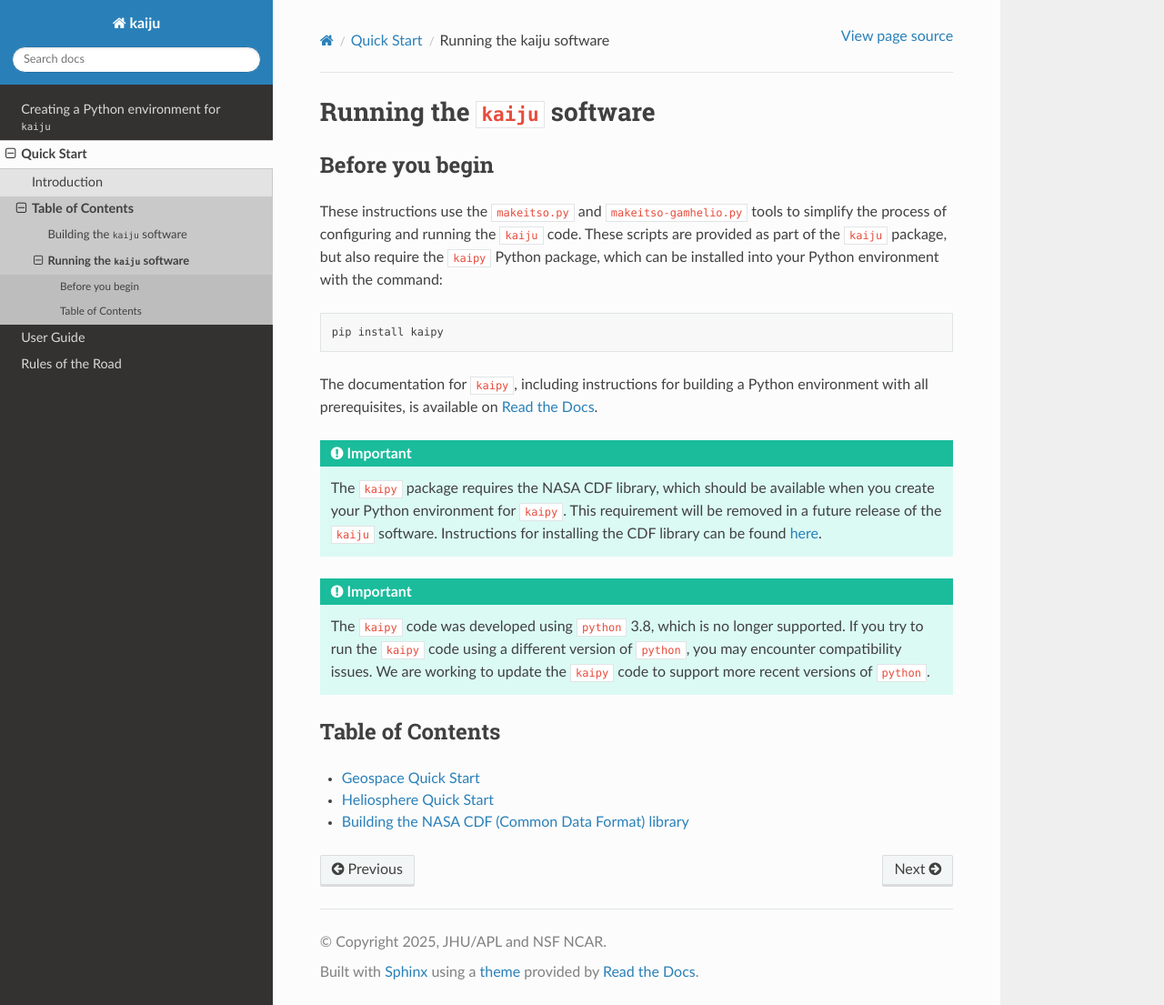
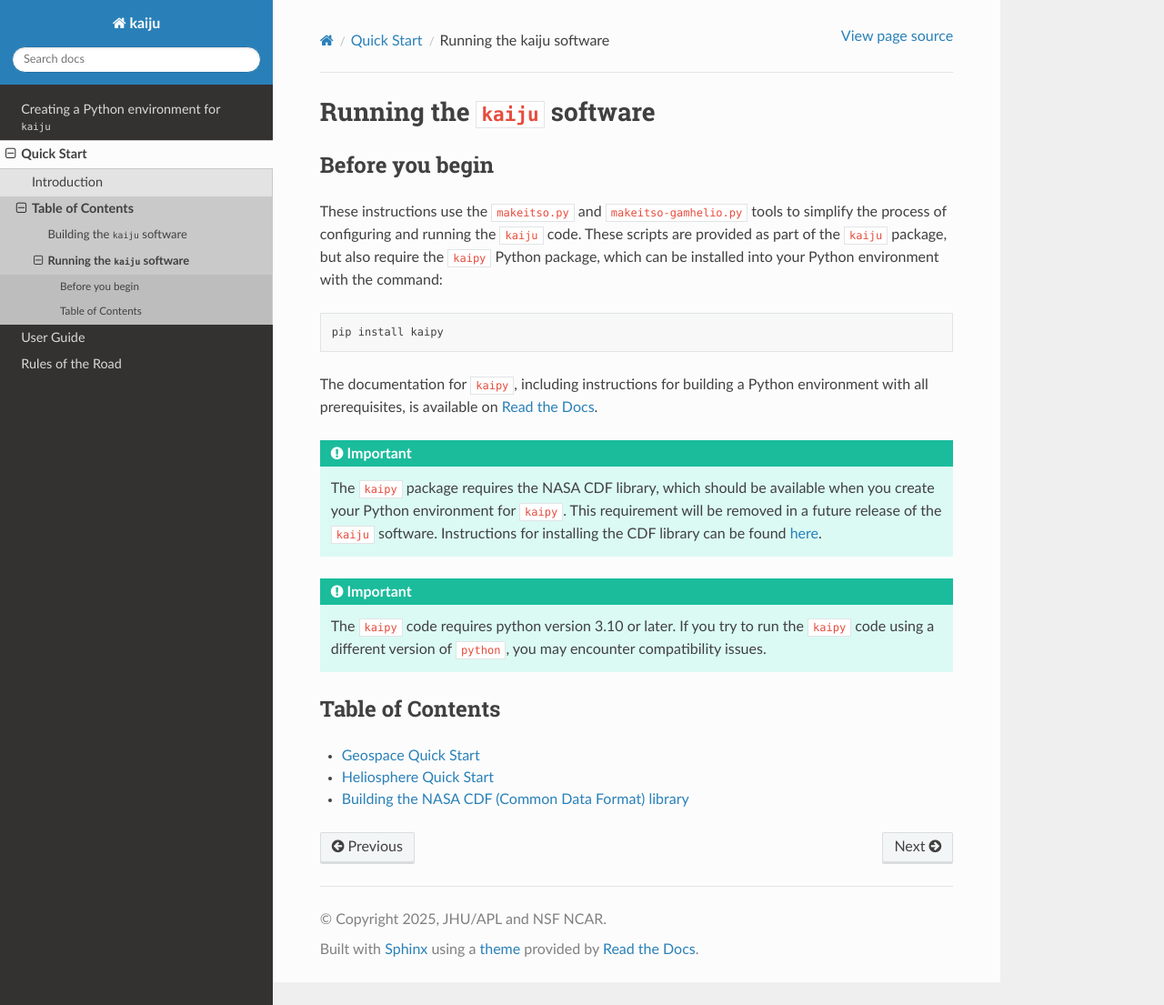
Before and after one commit to rgorby/MAGE, a Sphinx documentation site: the page built from docs/source/quickStart/running/index.rst, in a window 1280 px wide and 1105 px high. Shown: the whole window at 91% size. Built offline with Sphinx 7.4.7 and the Read the Docs theme 3.1.0, drawn with Linux system fonts in a browser that asks for light colours.

Commit message:
Updated python version warning message.

```diff
--- a/docs/source/quickStart/running/index.rst
+++ b/docs/source/quickStart/running/index.rst
@@ -27,10 +27,9 @@ environment with all prerequisites, is available on
 
 .. important::
 
-    The ``kaipy`` code was developed using ``python`` 3.8, which is no longer
-    supported. If you try to run the ``kaipy`` code using a different version
-    of ``python``, you may encounter compatibility issues. We are working to
-    update the ``kaipy`` code to support more recent versions of ``python``.
+    The ``kaipy`` code requires python version 3.10 or later. If you try to
+    run the ``kaipy`` code using a different version of ``python``, you may
+    encounter compatibility issues.
 
 
 Table of Contents
```
